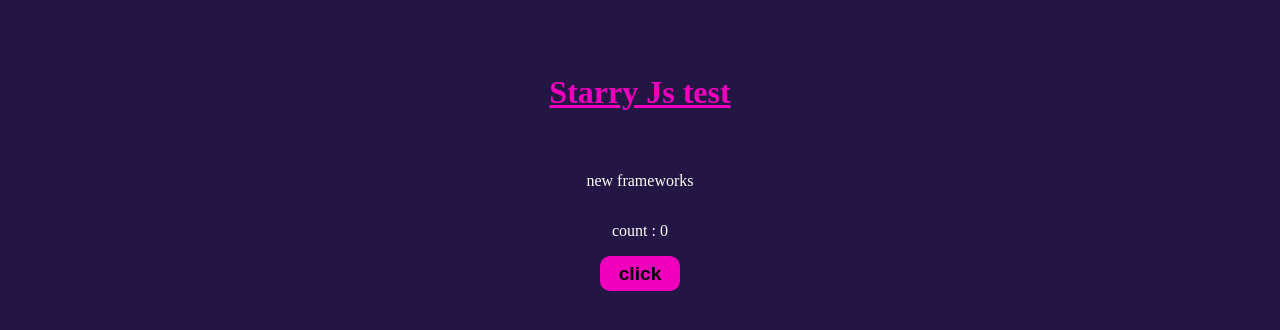
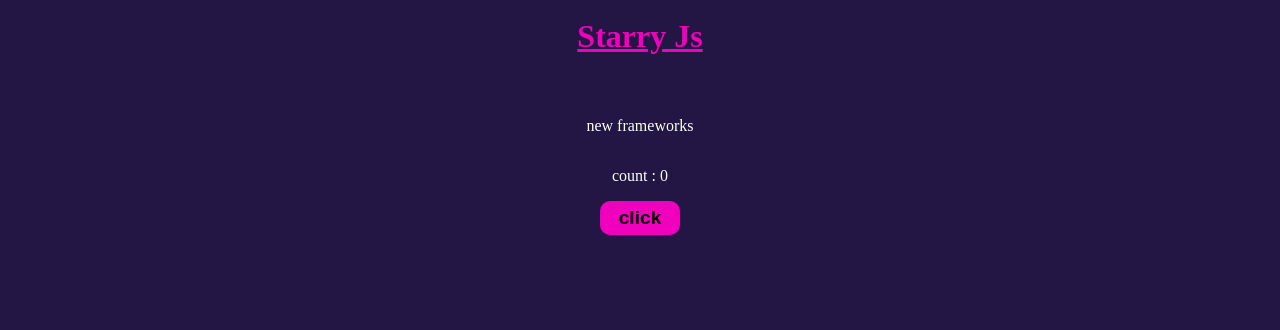
Before and after one commit to angelhtml/publish, a plain HTML site: page index.html in a window 1280 px wide. Shown: the part 336-666 px from the top of the page. Drawn offline with Linux system fonts and the light colour scheme.

Commit message:
content updated

```diff
--- a/index.html
+++ b/index.html
@@ -12,12 +12,8 @@
     </div>
     <div class="container">
         <img src="./public/react.ico" alt="image"/>
-
         <h1>Starry Js</h1>
-
-        <h1>Starry Js test</h1>
         <p>new frameworks</p>
-
         <span class="countdisplay">0</span>
         <button class="count">click</button>
     </div>
```
